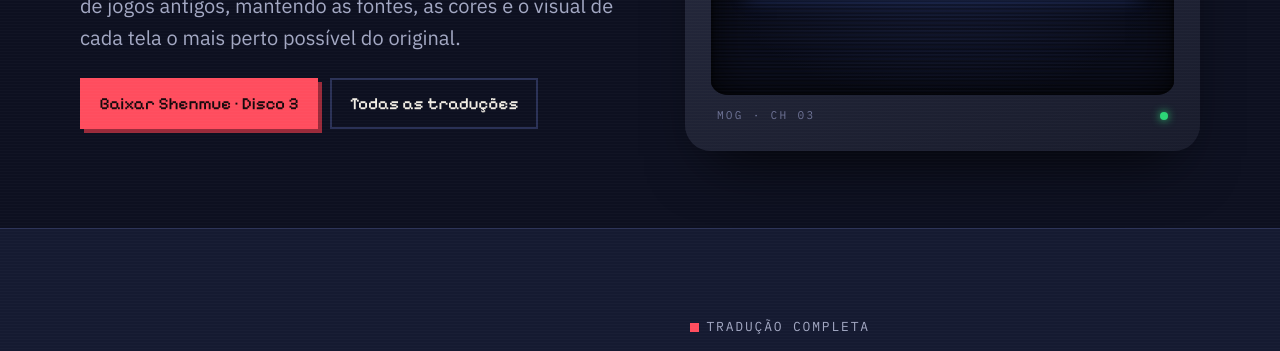
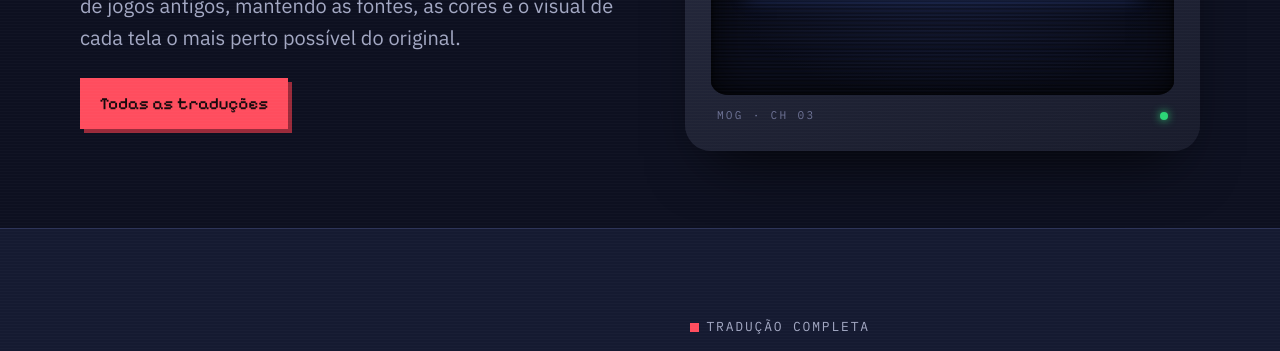
Before and after one commit to MatrixOldGames/site, a plain HTML site: page index.html in a window 1280 px wide. Shown: the part 420-771 px from the top of the page. Drawn offline with Linux system fonts and the light colour scheme.

Commit message:
Add files via upload

```diff
--- a/index.html
+++ b/index.html
@@ -31,8 +31,7 @@
     <h1>Clássicos que merecem ser jogados <em>em português</em>.</h1>
     <p class="lead">Patches gratuitos que traduzem menus, legendas e diálogos de jogos antigos, mantendo as fontes, as cores e o visual de cada tela o mais perto possível do original.</p>
     <div class="btns">
-      <a class="btn" data-baixar-ultimo href="traducoes.html">Ver traduções</a>
-      <a class="btn btn--ghost" href="traducoes.html">Todas as traduções</a>
+      <a class="btn" href="traducoes.html">Todas as traduções</a>
     </div>
   </div>
   <div class="tv" data-tv aria-label="Animação: frases de jogo em inglês sendo traduzidas para português">
--- a/js/site.js
+++ b/js/site.js
@@ -267,14 +267,6 @@
     el.innerHTML = topo + outros.map(cardJogo).join("");
   });
 
-  /* ---------- botão "baixar" do hero ---------- */
-  $$("[data-baixar-ultimo]").forEach(function (el) {
-    var j = D.traducoes[0]; if (!j) return;
-    var d = ultimoLancado(j);
-    el.href = j.pagina + "#downloads";
-    el.textContent = d ? "Baixar " + j.titulo + " · " + d.nome : "Ver " + j.titulo;
-  });
-
   /* ---------- catálogo ---------- */
   $$("[data-catalogo]").forEach(function (el) {
     var plats = [];
```
